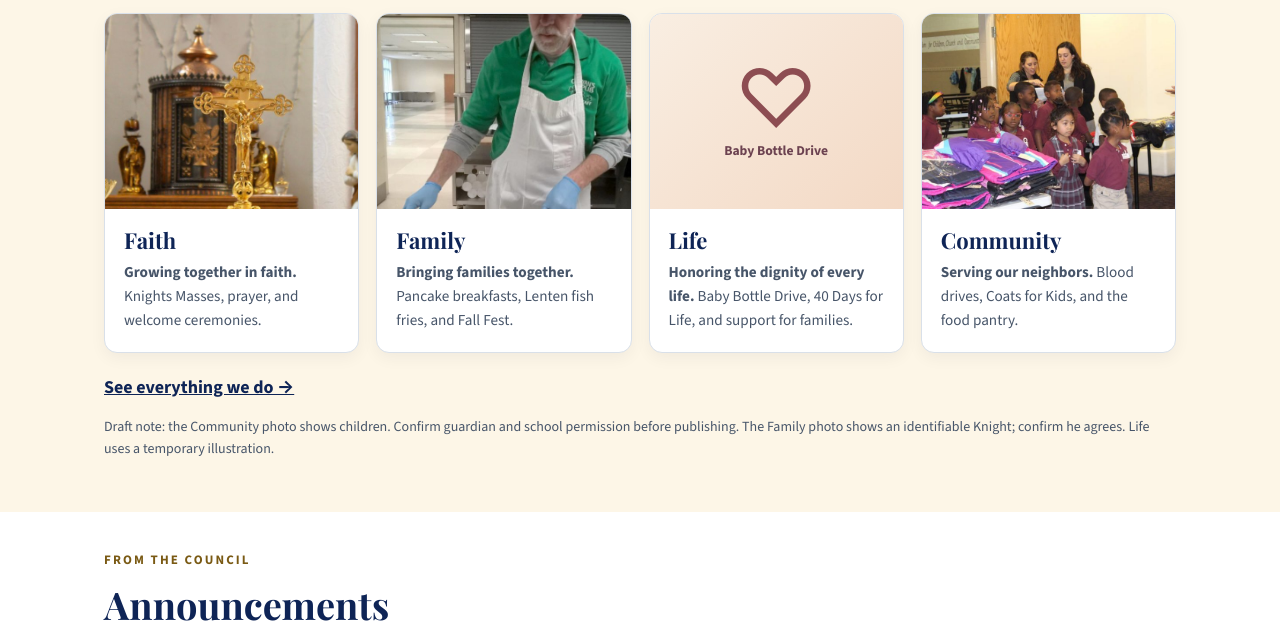
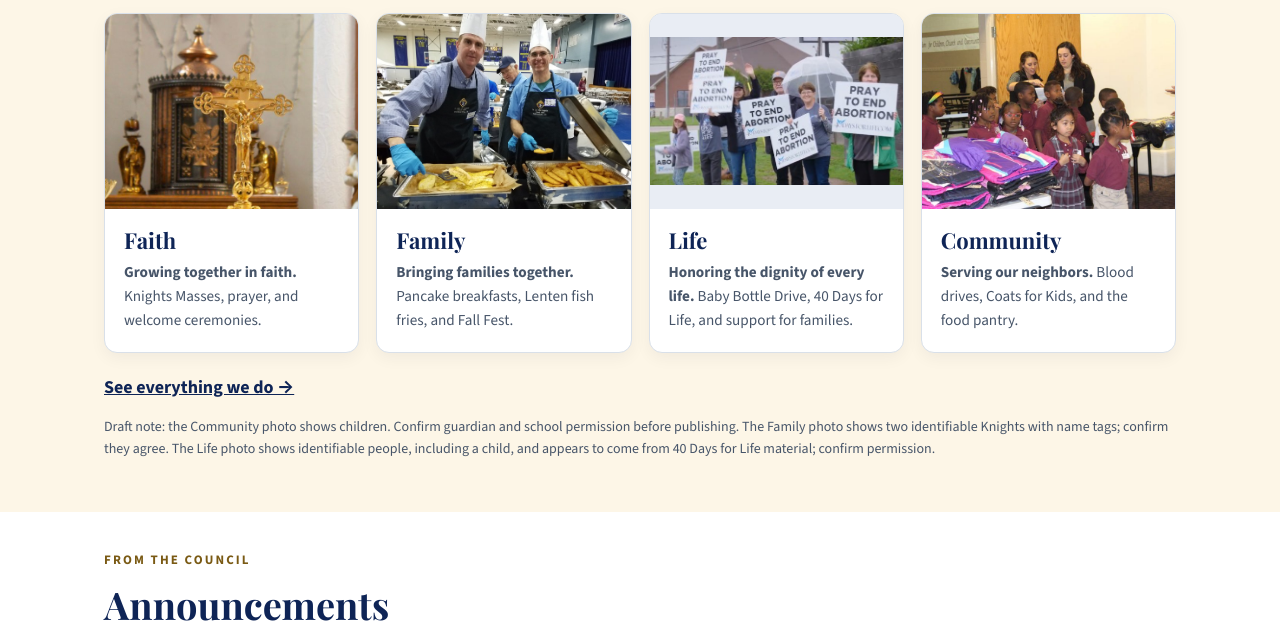
Before and after one commit to kofc14895-admin/stluke-kofc-website, a plain HTML site: page index.html in a window 1280 px wide. Shown: the part 711-1353 px from the top of the page. Drawn offline with nearby package versions, Linux system fonts and the light colour scheme; a web font is replaced by a local one.

Commit message:
Add files via upload

```diff
--- a/index.html
+++ b/index.html
@@ -44,11 +44,11 @@
 <div class="pillar-copy"><h3>Faith</h3><p><strong>Growing together in faith.</strong> Knights Masses, prayer, and welcome ceremonies.</p></div>
 </article>
 <article class="pillar-card" role="listitem">
-<div class="pillar-media" role="img" aria-label="A Knight preparing fish for a Lenten fish fry in the parish kitchen" style="background-image:url(fishfry.jpg);background-position:center 30%"></div>
+<div class="pillar-media" role="img" aria-label="Two Knights in chef hats and council aprons serving fish and fried fish at a fish fry" style="background-image:url(family.jpg);background-position:center 45%"></div>
 <div class="pillar-copy"><h3>Family</h3><p><strong>Bringing families together.</strong> Pancake breakfasts, Lenten fish fries, and Fall Fest.</p></div>
 </article>
 <article class="pillar-card" role="listitem">
-<div class="pillar-media life-art" role="img" aria-label="Simple illustration of a heart representing the Baby Bottle Drive"><span class="life-heart" aria-hidden="true">&#9825;</span><span class="life-caption">Baby Bottle Drive</span></div>
+<div class="pillar-media fit" role="img" aria-label="Parishioners holding Pray to End Abortion signs at a 40 Days for Life prayer vigil" style="background-image:url(life.jpg)"></div>
 <div class="pillar-copy"><h3>Life</h3><p><strong>Honoring the dignity of every life.</strong> Baby Bottle Drive, 40 Days for Life, and support for families.</p></div>
 </article>
 <article class="pillar-card" role="listitem">
@@ -57,7 +57,7 @@
 </article>
 </div>
 <p style="margin-top:20px"><a class="text-link" href="what-we-do.html">See everything we do &rarr;</a></p>
-<p class="figure-note draft-only">Draft note: the Community photo shows children. Confirm guardian and school permission before publishing. The Family photo shows an identifiable Knight; confirm he agrees. Life uses a temporary illustration.</p>
+<p class="figure-note draft-only">Draft note: the Community photo shows children. Confirm guardian and school permission before publishing. The Family photo shows two identifiable Knights with name tags; confirm they agree. The Life photo shows identifiable people, including a child, and appears to come from 40 Days for Life material; confirm permission.</p>
 </div>
 </section>
 
--- a/site.css
+++ b/site.css
@@ -399,3 +399,6 @@ h1, h2 { text-wrap: balance; }
 .pay-check { width: 100%; } .pay-check[disabled] { opacity: .5; cursor: not-allowed; }
 .pay-demo-note { margin-top: 10px !important; color: var(--bronze); font-weight: 600; }
 @media (max-width: 900px) { .pay-layout { grid-template-columns: 1fr; } .pay-cart { position: static; } }
+
+/* Card photos that should show whole (no cropping), with a quiet backdrop behind the bars */
+.pillar-media.fit { background-size: contain; background-repeat: no-repeat; background-position: center; background-color: #E9EDF4; }
```
Also changed, not shown: family.jpg (added), life.jpg (added).
